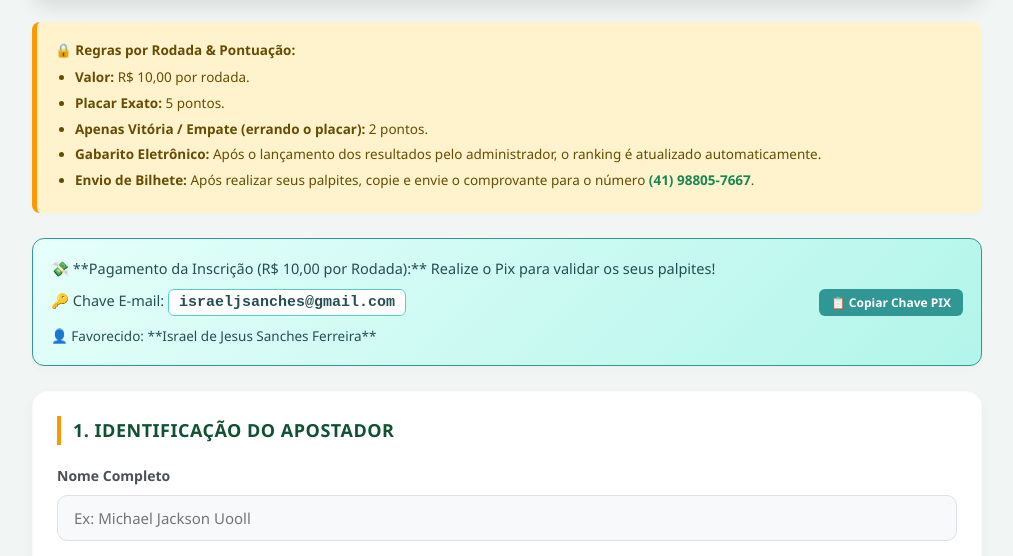
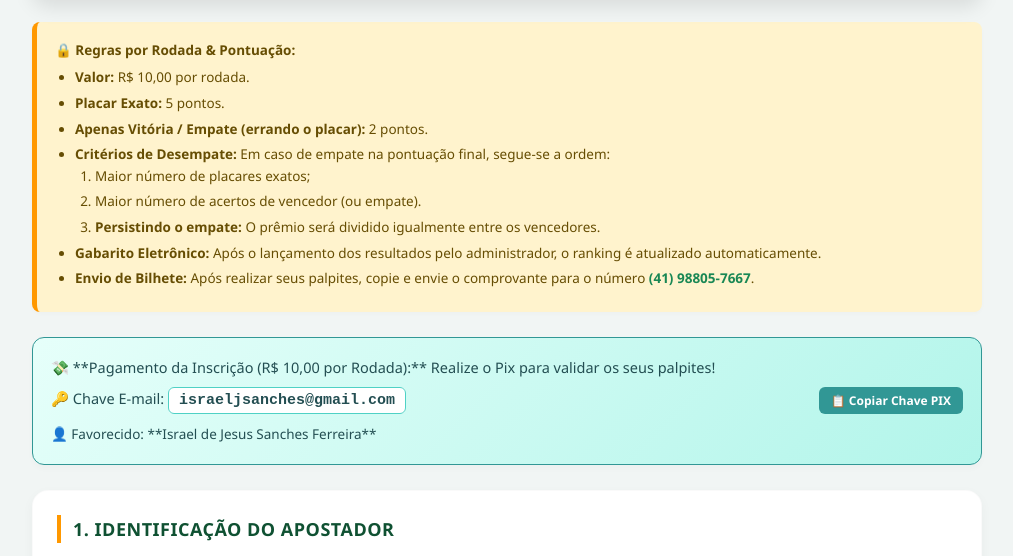
Before and after one commit to israeljsanches/bolaodohexacopa2026, a website: page public/index.html in a window 1280 px wide. Shown: the part 165-721 px from the top of the page, without its empty margins (133-1146 px from the left). Drawn offline with Linux system fonts and the light colour scheme; no server answers.

Commit message:
Update index.html

```diff
--- a/public/index.html
+++ b/public/index.html
@@ -197,6 +197,13 @@
         <li><strong>Valor:</strong> R$ 10,00 por rodada.</li>
         <li><strong>Placar Exato:</strong> 5 pontos.</li>
         <li><strong>Apenas Vitória / Empate (errando o placar):</strong> 2 pontos.</li>
+        <li><strong>Critérios de Desempate:</strong> Em caso de empate na pontuação final, segue-se a ordem:
+            <ol style="margin-left: 20px;">
+                <li>Maior número de placares exatos;</li>
+                <li>Maior número de acertos de vencedor (ou empate).</li>
+                <li><strong>Persistindo o empate:</strong> O prêmio será dividido igualmente entre os vencedores.</li>
+            </ol>
+        </li>
         <li><strong>Gabarito Eletrônico:</strong> Após o lançamento dos resultados pelo administrador, o ranking é atualizado automaticamente.</li>
         <li><strong>Envio de Bilhete:</strong> Após realizar seus palpites, copie e envie o comprovante para o número <strong><a href="https://wa.me/5541988057667" target="_blank" style="color: var(--primary-light); text-decoration: none;">(41) 98805-7667</a></strong>.</li>
     </ul>
```
